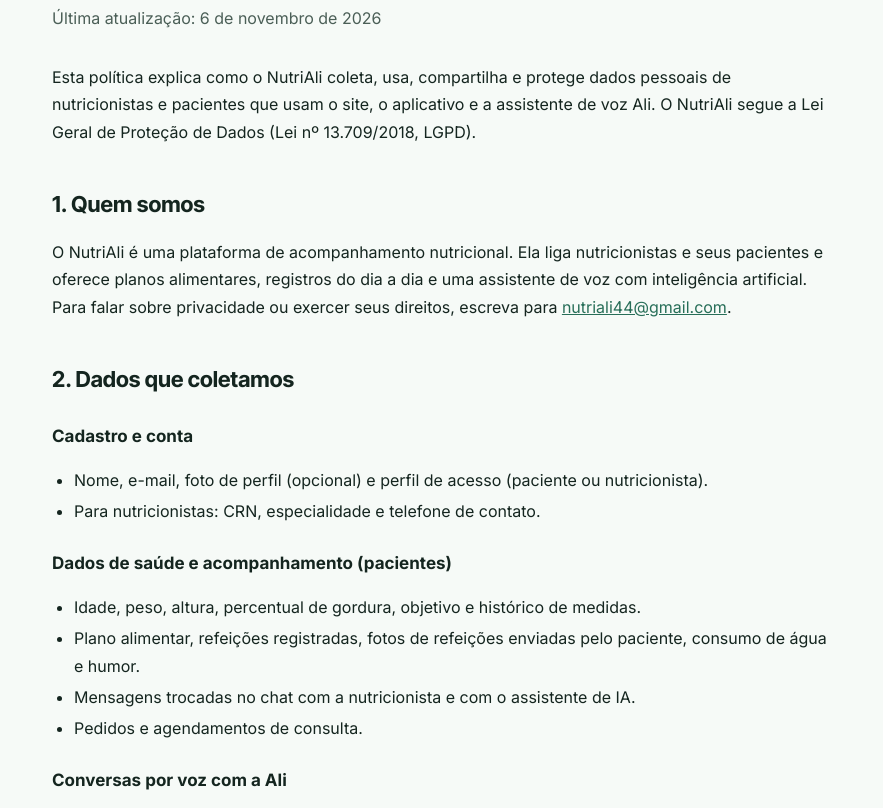
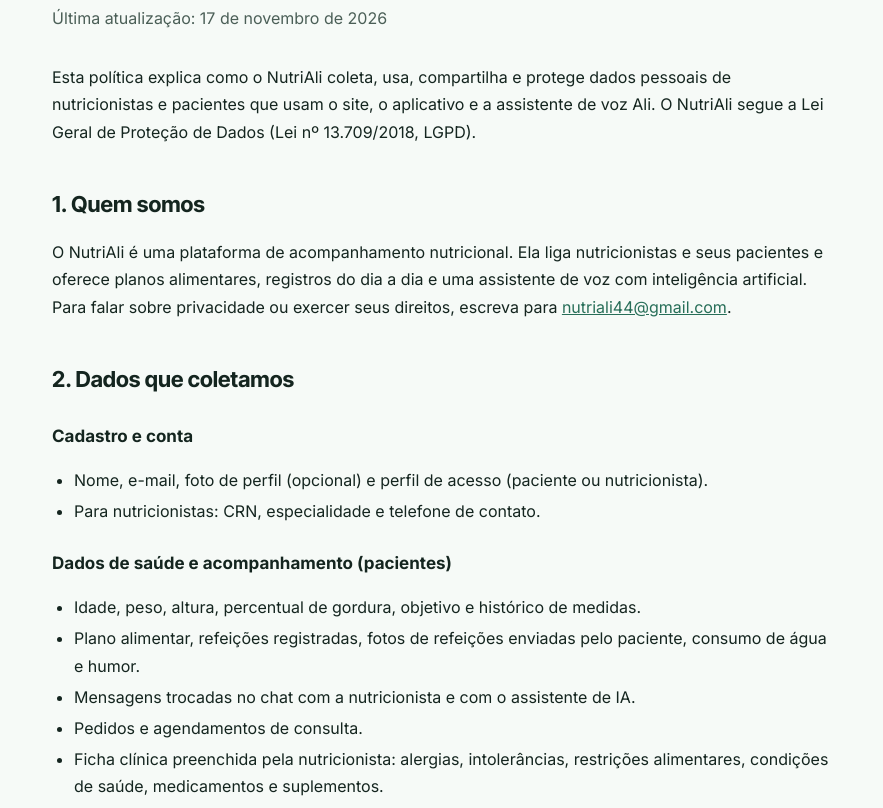
Before and after one commit to renatorema11-dotcom/nutriali-site, a plain HTML site: page privacidade/index.html in a window 1280 px wide. Shown: the part 118-926 px from the top of the page, without its empty margins (198-1081 px from the left). Drawn offline with Linux system fonts and the light colour scheme.

Commit message:
Privacidade: ficha clínica da nutricionista (privacidade)
Co-Authored-By: Claude Opus 5.5 <noreply@anthropic.com>

```diff
--- a/privacidade/index.html
+++ b/privacidade/index.html
@@ -78,7 +78,7 @@
 
   <main class="wrap">
     <h1>Política de Privacidade</h1>
-    <p class="updated">Última atualização: 6 de novembro de 2026</p>
+    <p class="updated">Última atualização: 17 de novembro de 2026</p>
 
     <p>Esta política explica como o NutriAli coleta, usa, compartilha e protege dados pessoais de
       nutricionistas e pacientes que usam o site, o aplicativo e a assistente de voz Ali. O NutriAli segue a
@@ -102,6 +102,7 @@
       <li>Plano alimentar, refeições registradas, fotos de refeições enviadas pelo paciente, consumo de água e humor.</li>
       <li>Mensagens trocadas no chat com a nutricionista e com o assistente de IA.</li>
       <li>Pedidos e agendamentos de consulta.</li>
+      <li>Ficha clínica preenchida pela nutricionista: alergias, intolerâncias, restrições alimentares, condições de saúde, medicamentos e suplementos.</li>
     </ul>
     <h3>Conversas por voz com a Ali</h3>
     <p>Quando o paciente conversa com a Ali, o áudio é transformado em texto e processado para responder e
```
